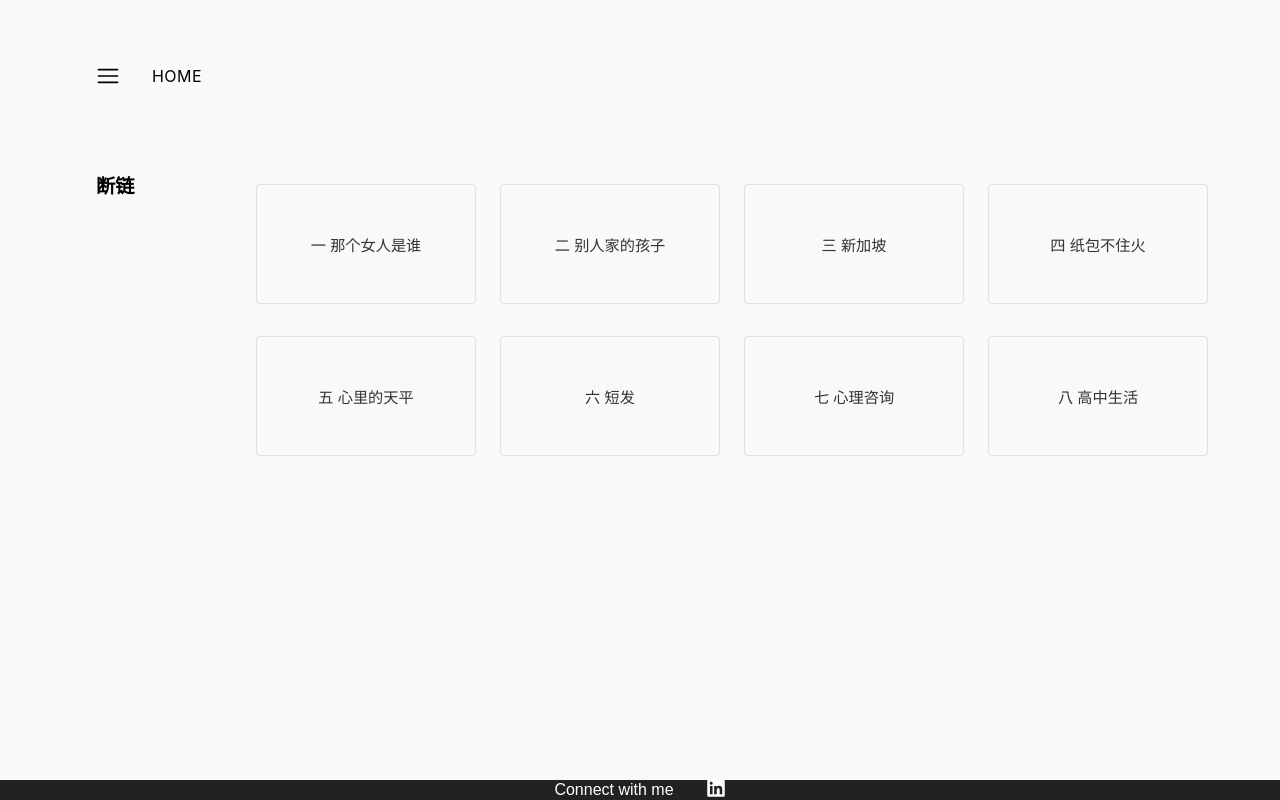
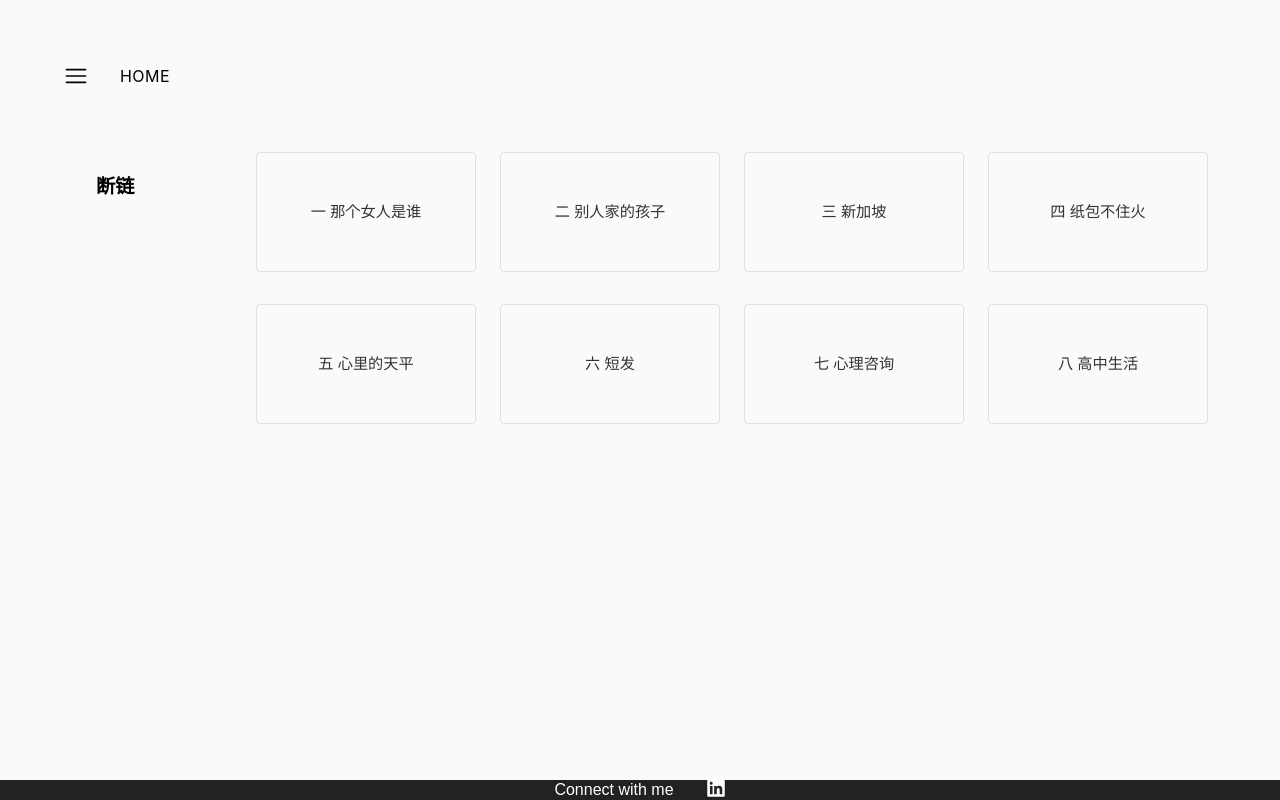
Before and after one commit to 1-Yijia/mysite, a React (Create React App) app: page /stories in a window 1280 px wide. Built offline with nearby package versions, Linux system fonts and the light colour scheme.

Commit message:
implement SharedSectionLayout for all pages except home page standardisation

```diff
--- a/src/components/HamburgerMenu.css
+++ b/src/components/HamburgerMenu.css
@@ -26,8 +26,8 @@
 }
 
 .hamburger-aligned {
-  padding-left: 6rem;
-  padding-right: 6rem;
+  padding-left: 4rem;
+  padding-right: 4rem;
   padding-top: 2rem;
   max-width: 1200px;
   margin: 0 auto;
--- a/src/components/HeroCarousel.js
+++ b/src/components/HeroCarousel.js
@@ -9,7 +9,7 @@ export default function HeroCarousel() {
   useEffect(() => {
     const interval = setInterval(() => {
       setCurrentIndex((prevIndex) => (prevIndex + 1) % images.length);
-    }, 8000); // change every 8 seconds
+    }, 5000); // change every 5 seconds
     return () => clearInterval(interval); // cleanup
   }, []);
 
--- /dev/null
+++ b/src/components/SharedSectionLayout.css
@@ -0,0 +1,33 @@
+/* SharedSectionLayout.css */
+
+.shared-section-layout {
+  display: flex;
+  flex-direction: row;
+  max-width: 1200px;
+  margin: 0 auto;
+  min-height: 100vh;
+  box-sizing: border-box;
+  padding: 0;
+}
+
+/* Right content area */
+.shared-section-content {
+  flex: 1;
+  padding: 4rem 0;
+  color: #333;
+  overflow-y: auto;
+  font-size: 1.1rem;
+  line-height: 1.8;
+}
+
+/* ✅ Mobile styles */
+@media (max-width: 768px) {
+  .shared-section-layout {
+    flex-direction: column;
+    padding: 0;
+  }
+
+  .shared-section-content {
+    padding: 1rem;
+  }
+}
--- /dev/null
+++ b/src/components/SharedSectionLayout.js
@@ -0,0 +1,15 @@
+import React from "react";
+import "./SharedSectionLayout.css";
+
+export default function SharedSectionLayout({ sidebar, children }) {
+  return (
+    <div className="container">
+      <div className="shared-section-layout">
+        {sidebar}
+        <div className="shared-section-content">
+          {children}
+        </div>
+      </div>
+    </div>
+  );
+}
--- a/src/pages/Stories/DuanLian/ChapterPage.css
+++ b/src/pages/Stories/DuanLian/ChapterPage.css
@@ -1,18 +1,6 @@
-/* ChapterPage.css */
-
-.chapter-page {
-  display: flex;
-  flex-direction: row;
-  max-width: 1200px;
-  /* ✅ SAME */
-  margin: 0 auto;
-  /* padding: 0 2rem; */
-  min-height: 100vh;
-}
-
 .chapter-content {
   flex: 1;
-  padding: 4rem 0;
+  padding: 0;
   color: #333;
   overflow-y: auto;
   font-size: 1.1rem;
@@ -40,12 +28,6 @@
 
 /* ✅ Mobile styles */
 @media (max-width: 768px) {
-  .chapter-page {
-    flex-direction: column;
-    padding: 0;
-    box-sizing: border-box;
-  }
-
   .chapter-content {
     padding: 0;
   }
--- a/src/pages/Stories/DuanLian/ChapterPage.js
+++ b/src/pages/Stories/DuanLian/ChapterPage.js
@@ -1,6 +1,7 @@
 import React, { Suspense } from "react";
 import { useParams } from "react-router-dom";
 import Sidebar from "../../../components/Sidebar";
+import SharedSectionLayout from "../../../components/SharedSectionLayout";
 import './ChapterPage.css';
 import { chapterMap, chapterTitles }  from './ChapterTitle';
 
@@ -13,25 +14,28 @@ export default function Chapters() {
     return <div>章节不存在</div>;
   }
 
+  const links = chapterTitles.map(({ number, title }) => ({
+    id: number,
+    name: title,
+  }));
+
   return (
-    <div className="container">
-      <div className="chapter-page">
+    <SharedSectionLayout
+      sidebar={
         <Sidebar
           title="断链"
           variant="full"
-          links={chapterTitles.map(({ number, title }) => ({
-            id: number,
-            name: title,
-          }))}
+          links={links}
           currentId={chapterId}
           basePath="/stories/DuanLian"
         />
-        <div className="chapter-content">
-          <Suspense fallback={<div>加载中...</div>}>
-            <ChapterComponent />
-          </Suspense>
-        </div>
+      }
+    >
+      <div className="chapter-content">
+        <Suspense fallback={<div>加载中...</div>}>
+          <ChapterComponent />
+        </Suspense>
       </div>
-    </div>
+    </SharedSectionLayout>
   );
 }
--- a/src/pages/Stories/stories.css
+++ b/src/pages/Stories/stories.css
@@ -1,44 +1,23 @@
-.stories-container {
-  display: flex;
-  flex-direction: row;
-  max-width: 1200px;
-  margin: 0;
-  /* justify-content: center; */
-  align-items: flex-start;
-  min-height: 100vh;
-  box-sizing: border-box;
-  background-color: #f9f9f9;
-}
-
 .stories-grid-wrapper {
-  margin-top: 6rem;
   max-width: 960px;
   flex-grow: 1;
 }
 
-/* Grid inside fixed-width wrapper */
 .stories-grid {
   display: grid;
   grid-template-columns: repeat(auto-fit, minmax(200px, 1fr));
   gap: 2rem 1rem;
-  /* vertical 2rem, horizontal 1rem */
   justify-items: center;
   box-sizing: border-box;
 }
 
 .chapter-card {
   display: flex;
-  /* change from block to flex */
   align-items: center;
-  /* vertical center */
   justify-content: center;
-  /* horizontal center */
   width: 220px;
-  /* fixed width */
   height: 120px;
-  /* fixed height - adjust as needed */
   padding: 1rem;
-  /* you can remove side padding since width is fixed */
   margin: 0 auto;
   text-align: center;
   font-size: 0.95rem;
@@ -48,7 +27,6 @@
   border: 1px solid #e0e0e0;
   transition: background 0.2s ease;
   box-sizing: border-box;
-  /* important to include padding in width/height */
 }
 
 .chapter-card:hover {
@@ -58,11 +36,6 @@
 
 /* ✅ Mobile-only tweaks */
 @media (max-width: 768px) {
-  .stories-container {
-    flex-direction: column;
-    padding: 0;
-  }
-
   .chapter-sidebar {
     margin-bottom: 1rem;
   }
--- a/src/pages/Stories/stories.js
+++ b/src/pages/Stories/stories.js
@@ -2,6 +2,7 @@ import React from "react";
 import "./stories.css";
 import { chapterTitles } from './DuanLian/ChapterTitle';
 import Sidebar from "../../components/Sidebar";
+import SharedSectionLayout from "../../components/SharedSectionLayout";
 import { Link } from "react-router-dom";
 
 export default function Stories() {
@@ -11,9 +12,8 @@ export default function Stories() {
   }));
 
   return (
-    <div className="container">
-      <div className="stories-container">
-
+    <SharedSectionLayout
+      sidebar={
         <Sidebar
           variant="minimal"
           title="断链"
@@ -21,7 +21,8 @@ export default function Stories() {
           currentId={null}
           basePath="/stories/DuanLian"
         />
-
+      }
+    >
       <div className="stories-grid-wrapper">
         <div className="stories-grid">
           {chapterTitles.map(({ number, title }) => (
@@ -35,7 +36,6 @@ export default function Stories() {
           ))}
         </div>
       </div>
-      </div>
-    </div>
+    </SharedSectionLayout>
   );
 }
```
Also changed, not shown: src/pages/Home.css (+0 -16 lines), utilities/file_structure.txt (added). Lines whose indentation alone changed are shown as unchanged.
